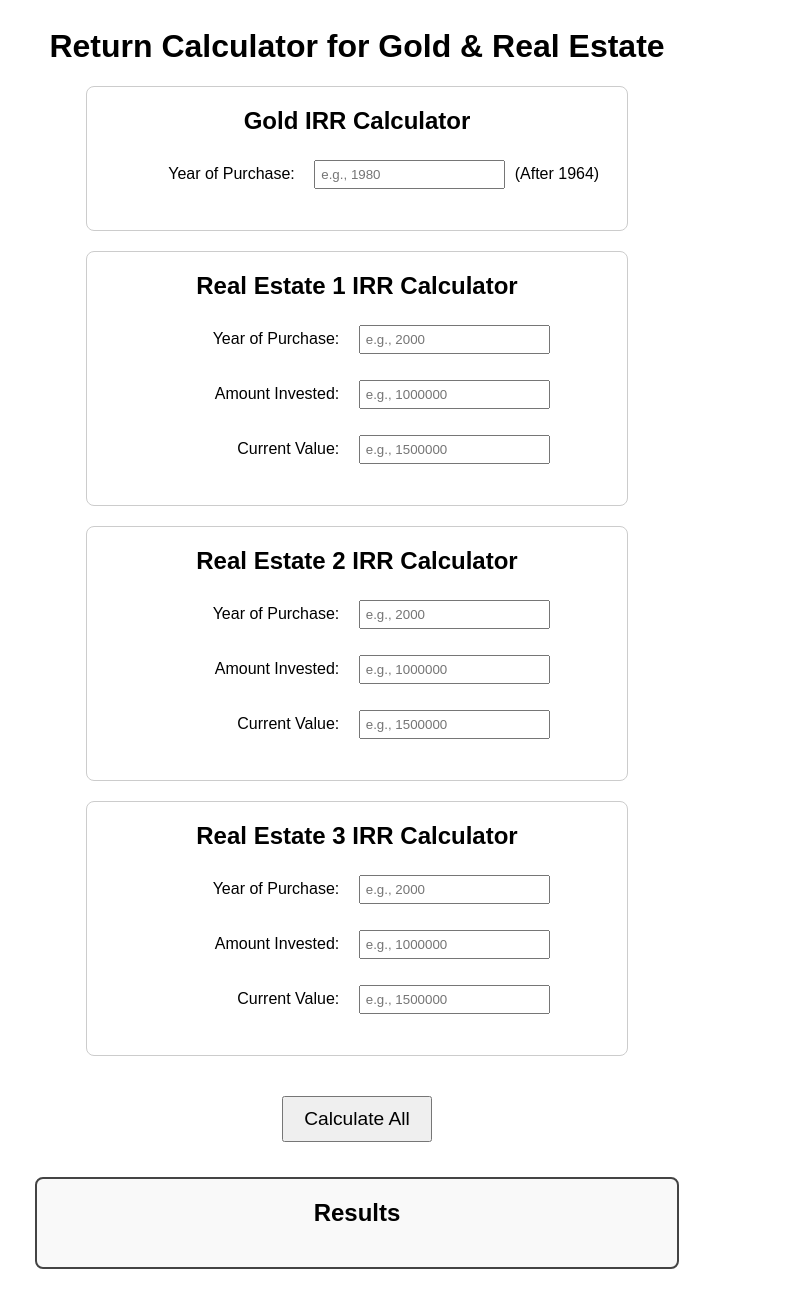
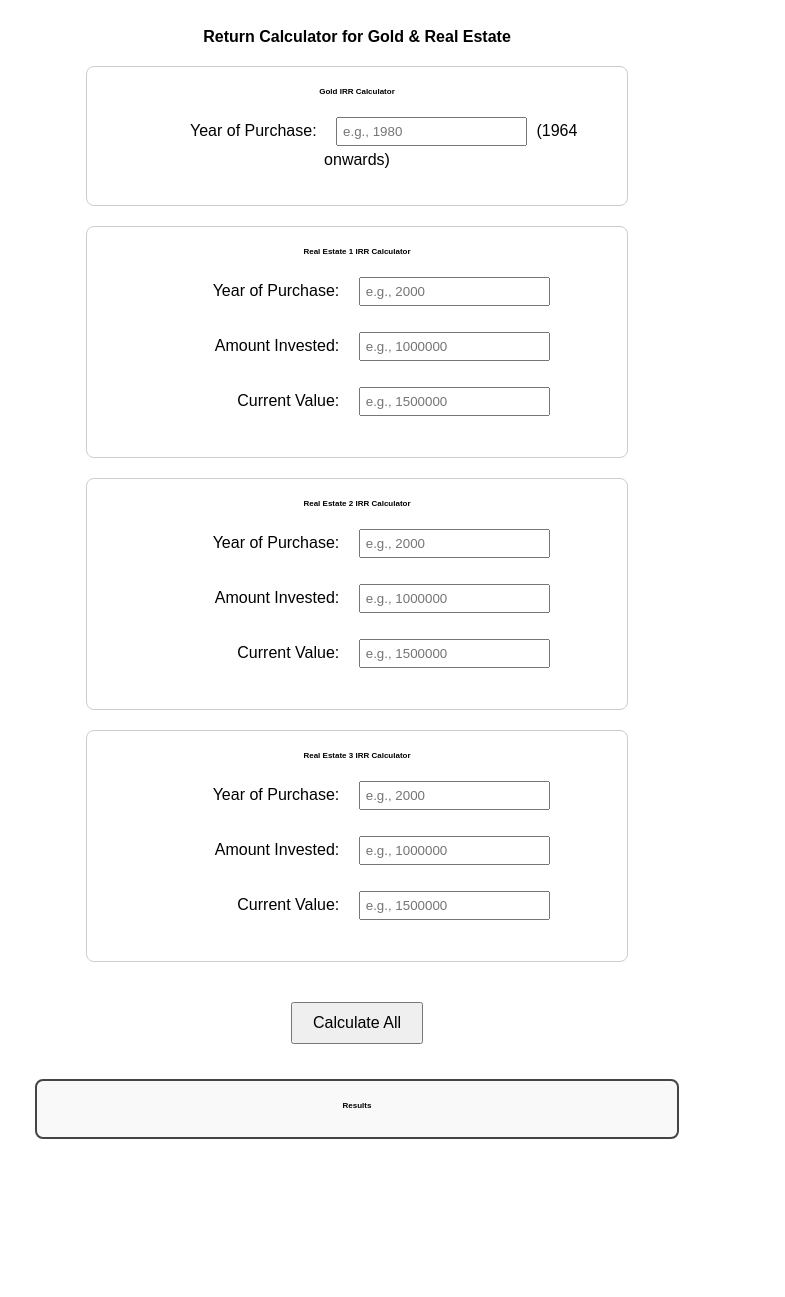
Before and after one commit to Nabanita-Dutta/Gold-and-Real-estate---Return-Calculator, a plain HTML site: page index.html in a window 1280 px wide. Shown: the full height of the page, 283-1068 px from the left. After the commit the page ends 1167 px from the top, so only its background shows below. Drawn offline with Linux system fonts and the light colour scheme.

Commit message:
index.html

```diff
--- a/index.html
+++ b/index.html
@@ -25,12 +25,12 @@
       border-radius: 8px;
     }
     h1, h2 { margin-top: 0; }
-    h1 { font-size: 2em; }
-    h2 { font-size: 1.5em; }
+    h1 { font-size: 1em; }
+    h2 { font-size: 0.5em; }
     input, button { margin: 5px; padding: 5px; }
     label { display: inline-block; width: 180px; text-align: right; margin-right: 10px; }
     .calculate-button {
-      font-size: 1.2em;
+      font-size: 1.0em;
       padding: 10px 20px;
       margin-top: 20px;
     }
@@ -59,9 +59,8 @@
     <h2>Gold IRR Calculator</h2>
     <p>
       <label for="goldYear">Year of Purchase:</label>
-
       <input type="number" id="goldYear" placeholder="e.g., 1980" />
-      <Tag>(After 1964)</Tag>
+      <Tag>(1964 onwards)</Tag>
     </p>
   </div>
 
```
